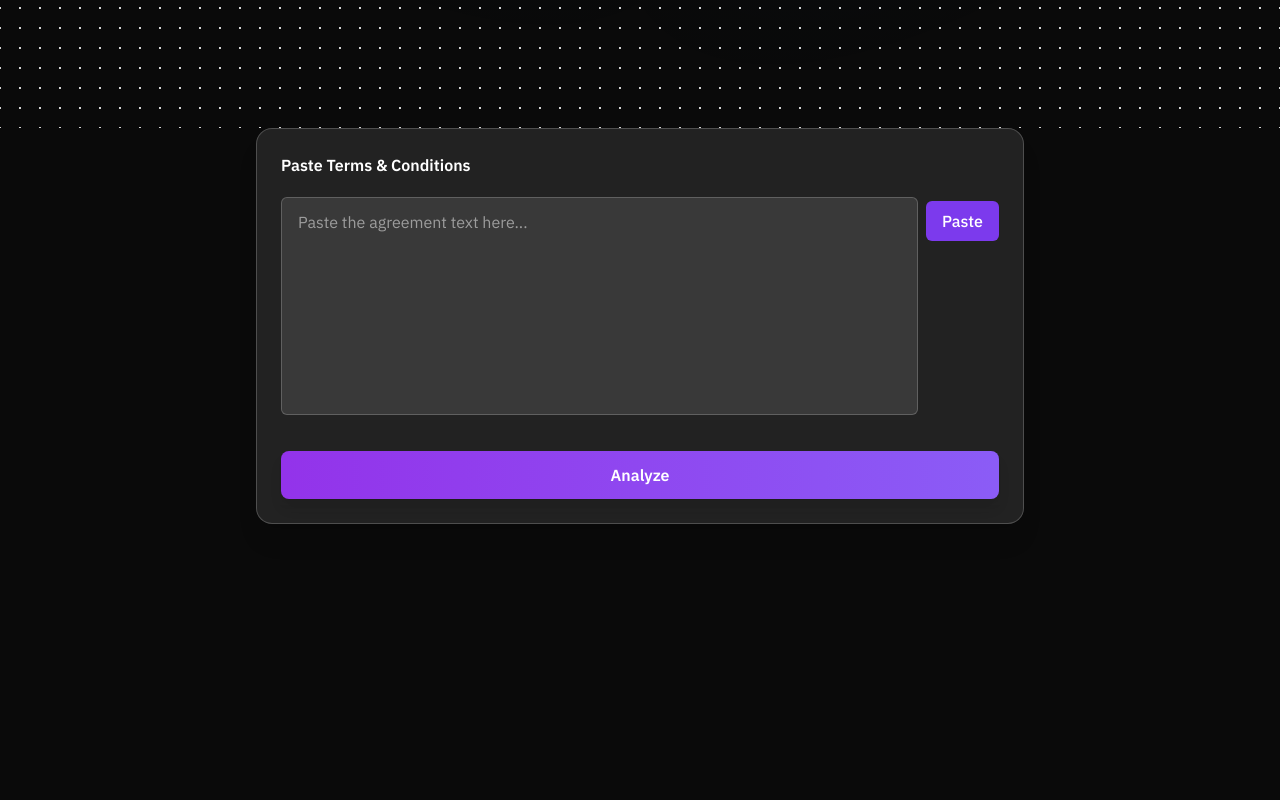
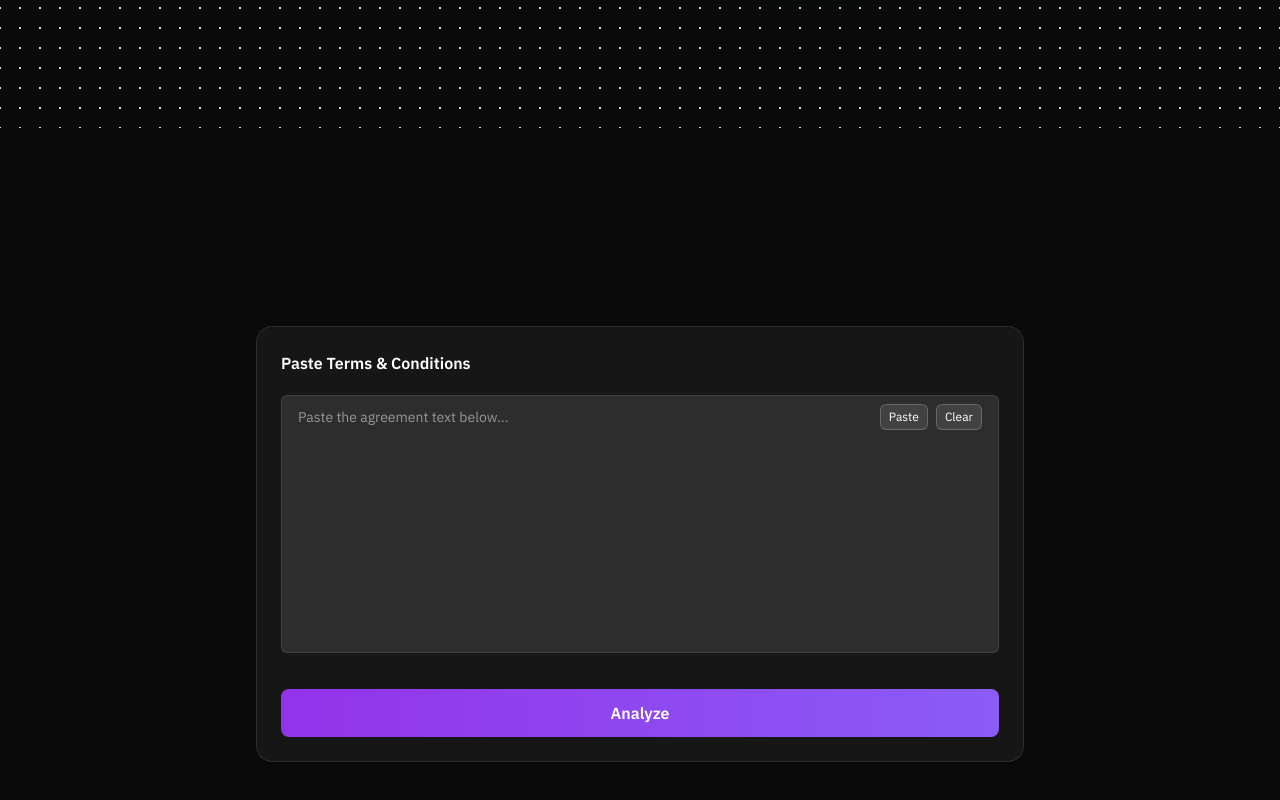
Before and after one commit to notgautham/LegalLint, a Next.js app in the folder code/: page / in a window 1280 px wide. Shown: the part 672-1472 px from the top of the page. Built offline with nearby package versions, Linux system fonts and the light colour scheme.

Commit message:
updated form UI

```diff
--- a/code/app/layout.js
+++ b/code/app/layout.js
@@ -3,6 +3,7 @@ import { IBM_Plex_Sans } from "next/font/google"
 import { DotBackground } from "@/components/DotBG"
 import { Spotlight } from "@/components/spotlight"
 import InputForm from "@/components/InputForm"
+import ScrollBlurOverlay from "@/components/ScrollBlurOverlay" // ✅
 
 const ibm = IBM_Plex_Sans({
   subsets: ["latin"],
@@ -18,18 +19,19 @@ export default function RootLayout({ children }) {
   return (
     <html lang="en" className={ibm.variable}>
       <body className={`${ibm.className} relative min-h-screen overflow-x-hidden bg-neutral-950`}>
-
-        {/* Background layers (behind everything) */}
         <DotBackground />
         <Spotlight />
+        <ScrollBlurOverlay /> {/* ✅ scroll-based animated blur */}
           <section className="relative h-screen flex items-center justify-center">
             <h1 className="text-5xl md:text-7xl font-extrabold text-center text-white drop-shadow-lg">
               LegalLint
             </h1>
           </section>
-        <section className="relative h-screen flex items-start justify-center pt-18">
+          <section className="relative h-screen flex items-center justify-center pt-8">
             <InputForm />
           </section>
+
+
       </body>
     </html>
   )
--- a/code/components/InputForm.jsx
+++ b/code/components/InputForm.jsx
@@ -1,27 +1,33 @@
-"use client"
-import { useState } from "react"
-import { motion } from "framer-motion"
+"use client";
+import { useState } from "react";
+import { motion } from "framer-motion";
+import { cn } from "@/lib/utils";
 
 export default function InputForm() {
-  const [terms, setTerms] = useState("")
+  const [terms, setTerms] = useState("");
+  const [clicked, setClicked] = useState(false);
 
-  // Button to read text from user’s clipboard
   const handlePasteClipboard = async () => {
     try {
-      const text = await navigator.clipboard.readText()
-      setTerms(text)
+      const text = await navigator.clipboard.readText();
+      setTerms(text);
     } catch (err) {
-      alert("Unable to read clipboard. Please allow permissions or copy something first.")
+      alert("Clipboard access denied. Please allow permissions or copy text first.");
     }
-  }
+  };
+
+  const handleClear = () => {
+    setTerms("");
+  };
 
   const handleAnalyze = (e) => {
-    e.preventDefault()
+    e.preventDefault();
     if (terms.trim()) {
-      // TODO: call your analyze function / pass to backend
-      console.log("Analyzing T&C:", terms)
+      console.log("Analyzing T&C:", terms);
+      setClicked(true);
+      setTimeout(() => setClicked(false), 150); // reset scale after brief moment
     }
-  }
+  };
 
   return (
     <motion.form
@@ -29,47 +35,68 @@ export default function InputForm() {
       initial={{ opacity: 0, y: 20 }}
       animate={{ opacity: 1, y: 0 }}
       transition={{ duration: 1.2, ease: "easeOut" }}
-      className="w-full max-w-3xl p-6 rounded-2xl bg-white/10 backdrop-blur-md
-                 shadow-xl border border-white/20 flex flex-col gap-5"
+      className="w-full max-w-3xl p-6 rounded-2xl bg-white/5 backdrop-blur-[2px]
+                 border border-white/10 shadow-lg flex flex-col gap-5"
     >
       <label className="text-base font-semibold text-white">
         Paste Terms & Conditions
       </label>
-      <div className="flex gap-2">
+
+      {/* Textarea with Top Bar Controls */}
+      <div className="relative rounded-md bg-white/10 border border-white/10">
+        {/* Top bar with Paste/Clear buttons and placeholder */}
+        <div className="flex justify-between items-center px-4 pt-2">
+          <span className="text-white/50 text-sm">
+            Paste the agreement text below...
+          </span>
+          <div className="flex gap-2">
+            <button
+              type="button"
+              onClick={handlePasteClipboard}
+              className="text-xs bg-white/10 border border-white/20
+                         text-white px-2 py-1 rounded-md hover:bg-white/20 transition-all"
+            >
+              Paste
+            </button>
+            <button
+              type="button"
+              onClick={handleClear}
+              className="text-xs bg-white/10 border border-white/20
+                         text-white px-2 py-1 rounded-md hover:bg-white/20 transition-all"
+            >
+              Clear
+            </button>
+          </div>
+        </div>
+
+        {/* Textarea */}
         <textarea
           value={terms}
           onChange={(e) => setTerms(e.target.value)}
-          placeholder="Paste the agreement text here..."
           rows={8}
-          className="w-full px-4 py-3 rounded-md bg-white/10 text-white
-                     placeholder-white/50 border border-white/20
-                     outline-none focus:ring-2 focus:ring-violet-500
-                     transition resize-none"
+          className={cn(
+            "w-full px-4 pb-3 pt-2 mt-1 text-white bg-transparent",
+            "placeholder-white/50 border-none resize-none",
+            "outline-none focus:outline-none focus:ring-0 transition-all"
+          )}
         />
-        {/* Button to paste from clipboard */}
-        <button
-          type="button"
-          onClick={handlePasteClipboard}
-          className="px-4 py-2 h-fit self-start mt-1
-                     bg-violet-600 text-white font-medium rounded-md
-                     hover:brightness-110 transition-all"
-        >
-          Paste
-        </button>
+
       </div>
 
-      {/* Analyze button */}
+      {/* Animated Analyze Button */}
       <motion.button
         type="submit"
-        whileHover={{ scale: 1.05 }}
-        whileTap={{ scale: 0.95 }}
-        className="mt-4 py-3 px-6
-                   bg-gradient-to-r from-purple-600 to-violet-500
-                   text-white font-semibold rounded-lg
-                   shadow-lg hover:brightness-110 transition-all"
+        whileTap={{ scale: 1.03 }}
+        animate={clicked ? { scale: 1.03 } : { scale: 1 }}
+        transition={{ type: "spring", stiffness: 400, damping: 20 }}
+        className="mt-4 py-3 px-6 rounded-lg font-semibold text-white relative
+                   bg-gradient-to-r from-purple-600 to-violet-500 overflow-hidden
+                   before:absolute before:inset-0 before:bg-gradient-to-r before:from-purple-400 before:to-violet-600
+                   before:opacity-0 before:transition-opacity before:duration-500
+                   hover:before:opacity-100"
       >
-        Analyze
+        <span className="relative z-10">Analyze</span>
       </motion.button>
     </motion.form>
-  )
+  );
 }
--- /dev/null
+++ b/code/components/ScrollBlurOverlay.jsx
@@ -0,0 +1,27 @@
+"use client"
+import { motion, useScroll, useTransform } from "framer-motion"
+
+export default function ScrollBlurOverlay() {
+  const { scrollY } = useScroll()
+  const opacity = useTransform(scrollY, [0, 100], [0, 1])
+
+  return (
+    <>
+      {/* Top Blur */}
+      <motion.div
+        style={{ opacity }}
+        className="pointer-events-none fixed top-0 left-0 w-full h-20 z-30"
+      >
+        <div className="w-full h-full bg-gradient-to-b from-black/60 to-transparent backdrop-blur-sm" />
+      </motion.div>
+
+      {/* Bottom Blur */}
+      <motion.div
+        style={{ opacity }}
+        className="pointer-events-none fixed bottom-0 left-0 w-full h-20 z-30"
+      >
+        <div className="w-full h-full bg-gradient-to-t from-black/60 to-transparent backdrop-blur-sm" />
+      </motion.div>
+    </>
+  )
+}
```
Lines whose indentation alone changed are shown as unchanged.
